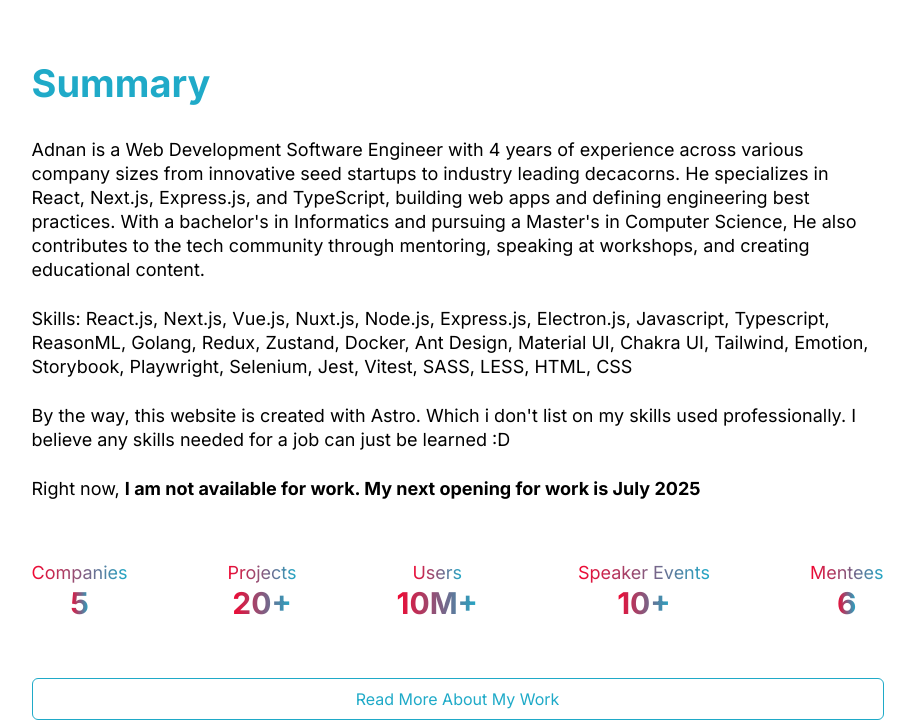
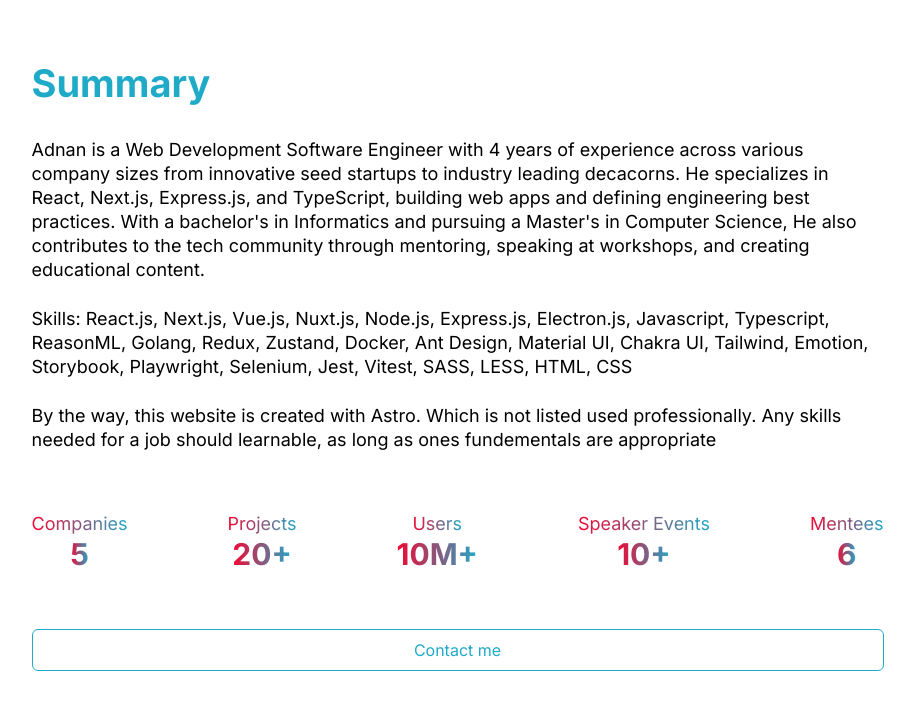
Before and after one commit to madnanrizqu/madnanrizqu.com, an Astro site: page /portfolio in a window 1280 px wide. Shown: the part 72-800 px from the top of the page, without its empty margins (175-1095 px from the left). Built offline with nearby package versions, Linux system fonts and the light colour scheme; Astro itself is replaced by a stand-in of ours.

Commit message:
fix portfolio page wrong content

```diff
--- a/src/pages/portfolio.astro
+++ b/src/pages/portfolio.astro
@@ -17,10 +17,8 @@
   }),
 );
 
-const projects = await getCollection("projects"); // Renamed to avoid conflict with 'projects' variable if it was meant to be different
+const projects = await getCollection("projects");
 
-// loads work availability
-import * as workInfo from "../info/work-availability.md";
 import CallToActionHeadline from "../components/CallToActionHeadline.astro";
 ---
 
@@ -55,15 +53,9 @@
             </p>
 
             <p>
-              By the way, this website is created with Astro. Which i don't list
-              on my skills used professionally. I believe any skills needed for
-              a job can just be learned :D
-            </p>
-
-            <p>
-              Right now, <span class="font-bold"
-                >{workInfo.frontmatter.message}</span
-              >
+              By the way, this website is created with Astro. Which is not
+              listed used professionally. Any skills needed for a job should
+              learnable, as long as ones fundementals are appropriate
             </p>
           </div>
         </div>
@@ -125,11 +117,8 @@
         </div>
       </aside>
       <footer class="cmn_container w-full">
-        <a
-          href="/portfolio/#background"
-          class="cmn_button--outline_primary w-full block"
-        >
-          Read More About My Work
+        <a href="/contact" class="cmn_button--outline_primary w-full block">
+          Contact me
         </a>
       </footer>
     </section>
```
